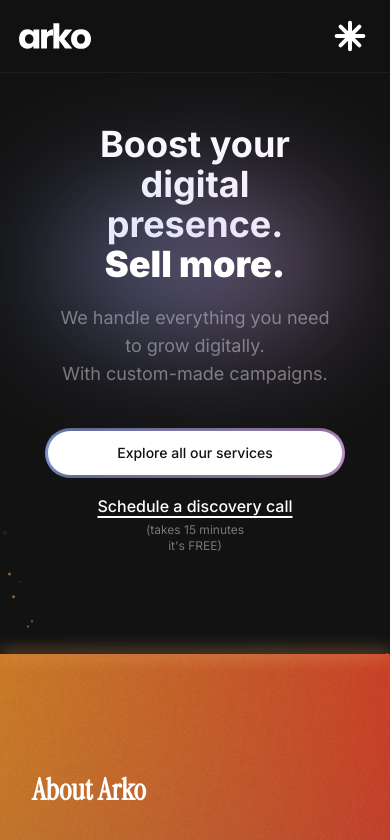
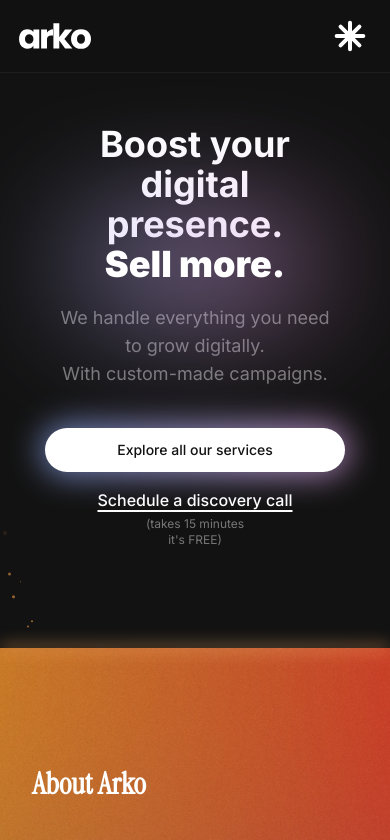
Before and after one commit to 3333444n/arkomkt, a Next.js app: page /en in a window 390 px wide. Shown: the top 840 px of the page. Built offline with nearby package versions, Linux system fonts and the light colour scheme.

Commit message:
Fix glow for mobile in the Hero component

```diff
--- a/components/sections/Hero.tsx
+++ b/components/sections/Hero.tsx
@@ -115,8 +115,13 @@ export default function Hero() {
                         b: (chunks) => (
                             <b className="relative inline-block">
                                 <span className="relative z-10">{chunks}</span>
+                                {/* Glow layer - looping gradient prevents hard edges during animation */}
                                 <span
-                                    className="absolute -inset-12 rounded-full bg-gradient-to-r from-baby-blue via-baby-purple to-baby-pink blur-3xl animate-gradient-xy bg-[length:200%_200%] opacity-50"
+                                    className="absolute -inset-6 blur-3xl opacity-70 animate-gradient-xy"
+                                    style={{
+                                        background: 'linear-gradient(90deg, var(--baby-blue), var(--baby-purple), var(--baby-pink), var(--baby-blue))',
+                                        backgroundSize: '300% 300%',
+                                    }}
                                     aria-hidden="true"
                                 />
                             </b>
@@ -140,9 +145,9 @@ export default function Hero() {
                     animate={{ opacity: 1, y: 0 }}
                     transition={{ duration: 0.6, delay: 0.4 }}
                 >
-                    <div className="relative group min-w-[300px] rounded-full overflow-hidden">
-                        <div className="absolute inset-0 bg-gradient-to-r from-baby-blue via-baby-purple to-baby-pink blur-md transition duration-200 group-hover:opacity-100 animate-gradient-xy bg-[length:200%_200%] scale-110"></div>
-                        <Link href="#services" className="relative block text-sm md:text-base bg-foreground text-background px-6 py-3 rounded-full font-medium hover:opacity-90 transition-opacity m-[3px]">
+                    <div className="relative group min-w-[300px]">
+                        <div className="absolute -inset-1 bg-gradient-to-r from-baby-blue via-baby-purple to-baby-pink blur-lg opacity-75 transition duration-200 group-hover:opacity-100 animate-gradient-xy bg-[length:200%_200%] rounded-full"></div>
+                        <Link href="#services" className="relative block text-sm md:text-base bg-foreground text-background px-6 py-3 rounded-full font-medium hover:opacity-90 transition-opacity">
                             {t("cta.primary")}
                         </Link>
                     </div>
```
